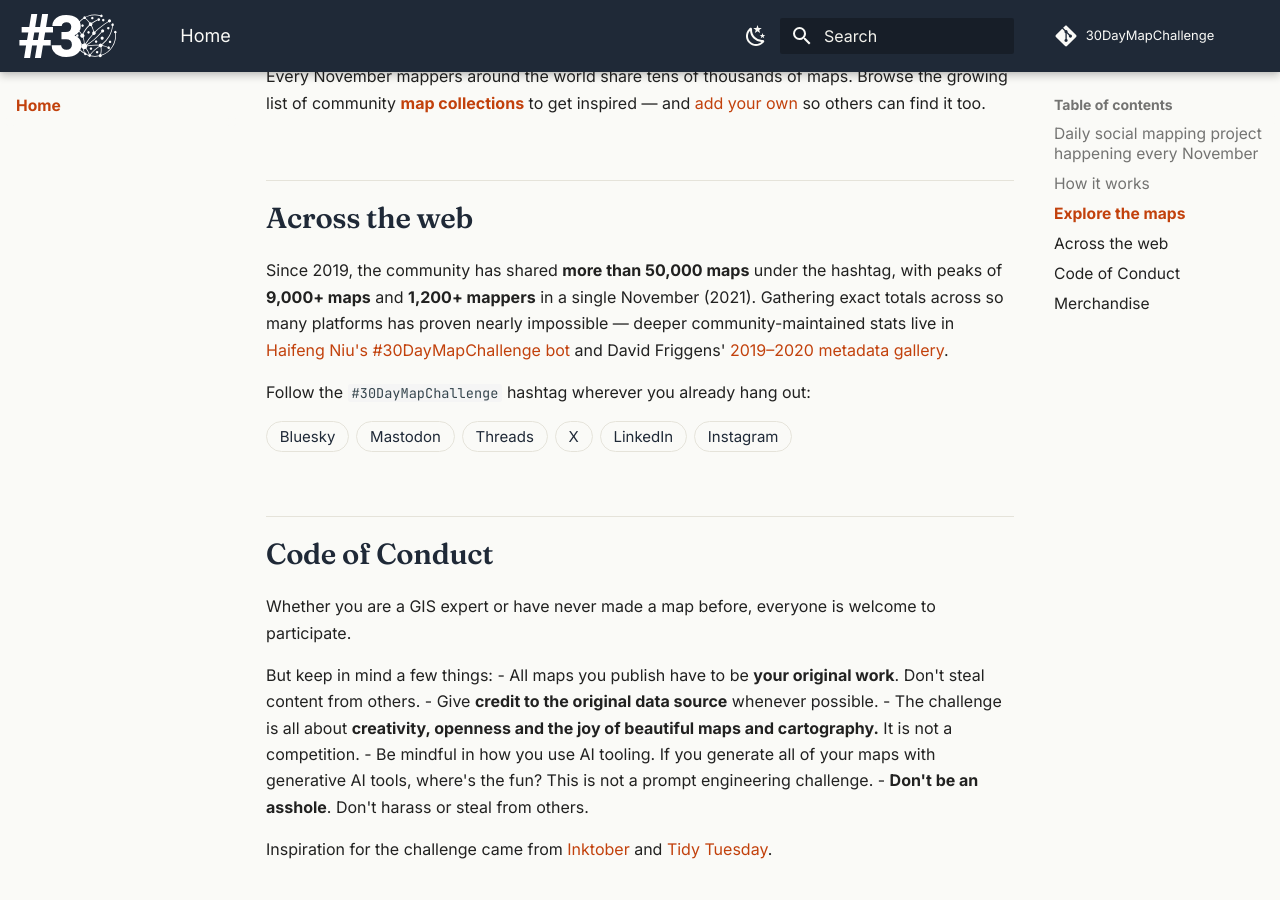
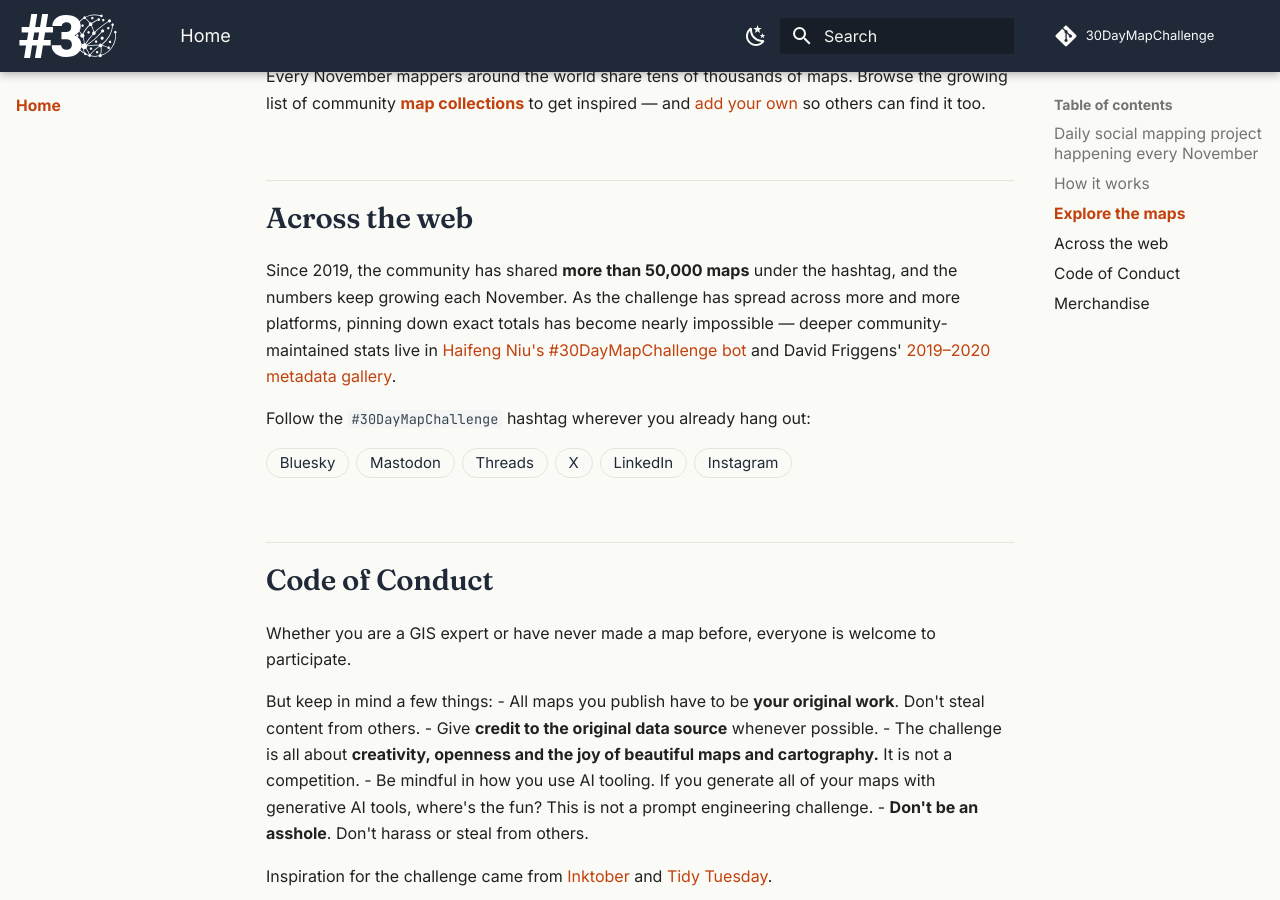
Before and after one commit to tjukanovt/30DayMapChallenge, an MkDocs documentation site: the page built from docs/index.md, in a window 1280 px wide and 900 px high, scrolled down 1242 px. Built offline with MkDocs 1.6.1 and Material for MkDocs 9.7.7, drawn with Linux system fonts in a browser that asks for light colours; comment, search, counter and statistics services are not loaded.

Commit message:
Reframe the headline stats as growth, not a past peak
Calling out the 2021 figures inadvertently implied the challenge has
been shrinking since. The reality is the opposite — totals keep
climbing, but the spread across platforms makes precise counts
increasingly hard to gather. The new copy says exactly that.

```diff
--- a/docs/index.md
+++ b/docs/index.md
@@ -41,7 +41,7 @@ Every November mappers around the world share tens of thousands of maps. Browse
 
 ## Across the web
 
-Since 2019, the community has shared **more than 50,000 maps** under the hashtag, with peaks of **9,000+ maps** and **1,200+ mappers** in a single November (2021). Gathering exact totals across so many platforms has proven nearly impossible — deeper community-maintained stats live in [Haifeng Niu's #30DayMapChallenge bot](https://github.com/hn303/30DayMapChallenge-Bot) and David Friggens' [2019–2020 metadata gallery](https://github.com/dakvid/30DayMapChallenge2020Metadata).
+Since 2019, the community has shared **more than 50,000 maps** under the hashtag, and the numbers keep growing each November. As the challenge has spread across more and more platforms, pinning down exact totals has become nearly impossible — deeper community-maintained stats live in [Haifeng Niu's #30DayMapChallenge bot](https://github.com/hn303/30DayMapChallenge-Bot) and David Friggens' [2019–2020 metadata gallery](https://github.com/dakvid/30DayMapChallenge2020Metadata).
 
 Follow the `#30DayMapChallenge` hashtag wherever you already hang out:
 
```
